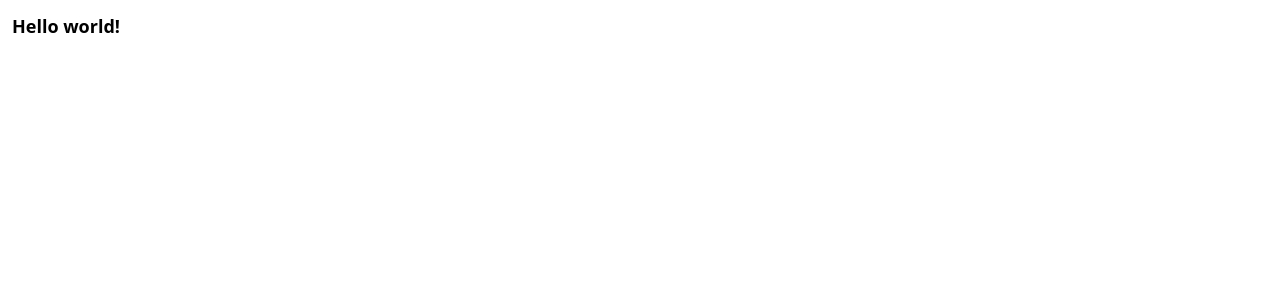
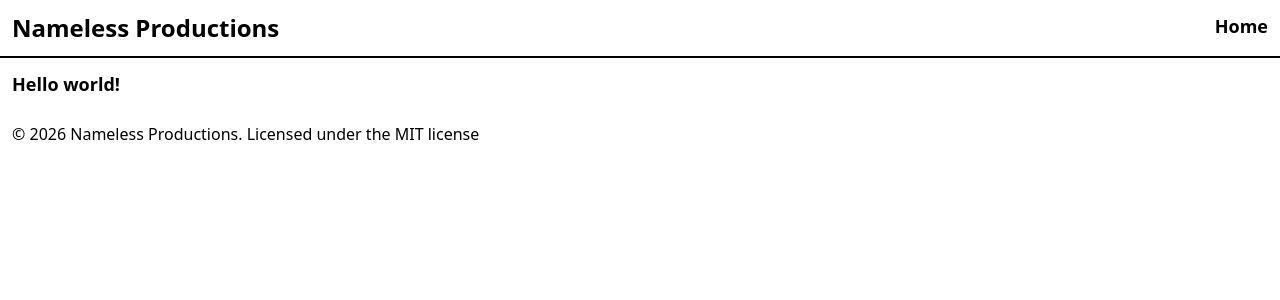
Before and after one commit to Nameless-Productions/website, a Next.js app: page / in a window 1280 px wide. Shown: the top 300 px of the page. Built offline with nearby package versions, Linux system fonts and the light colour scheme.

Commit message:
feat: add navbar and copytight notice

```diff
--- a/app/layout.tsx
+++ b/app/layout.tsx
@@ -1,12 +1,23 @@
 import React from 'react'
 import "./globals.css";
+import Link from 'next/link';
 
 export default function RootLayout({children}: {children: React.ReactNode}) {
+  const pageClass = "font-bold text-lg cursor-pointer transition-all duration-300 hover:text-gray-500";
   return (
     <html lang='en'>
       <body>
+        <nav className='flex border-b-2 p-3 space-x-5'>
+          <Link href="/" className='text-2xl font-bold hover:text-gray-500 duration-300 transition-all'>Nameless Productions</Link>
+
+          <ul className='ml-auto'>
+            <li className={pageClass}><Link href="/">Home</Link></li>
+          </ul>
+        </nav>
         <main className='m-3'>
           {children}
+          <br />
+          <p>&copy; {new Date().getFullYear()} Nameless Productions. Licensed under the MIT license</p>
         </main>
       </body>
     </html>
```
